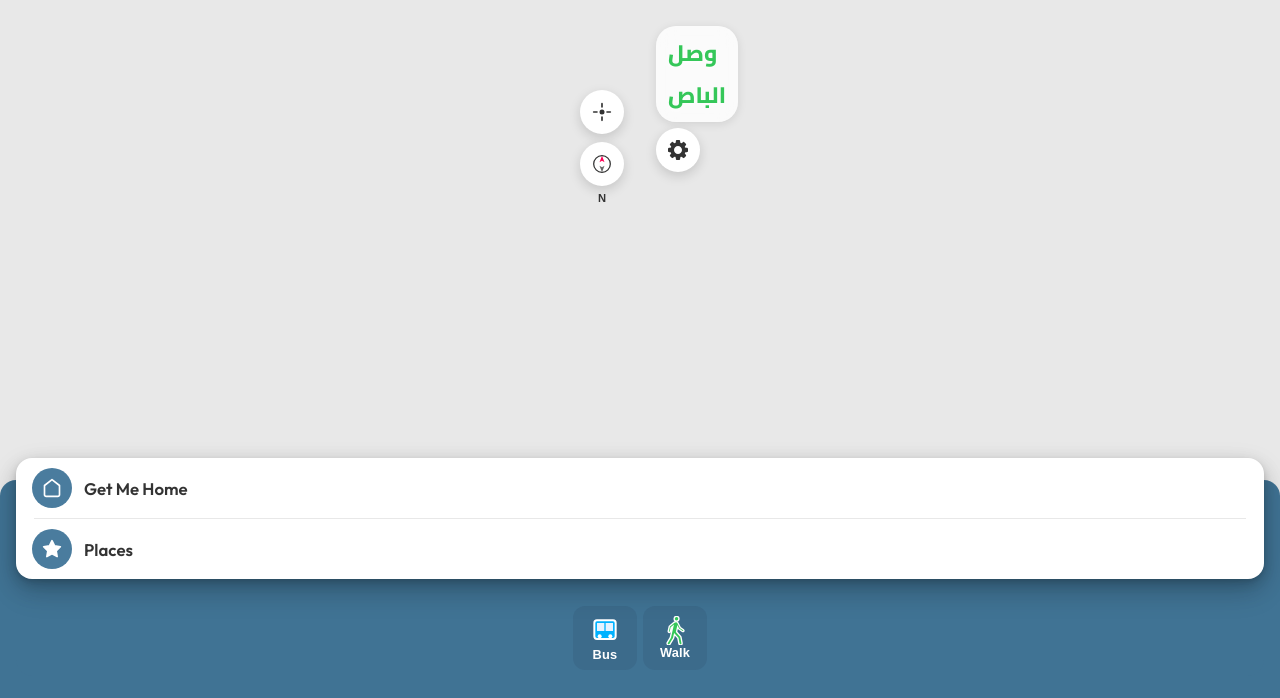
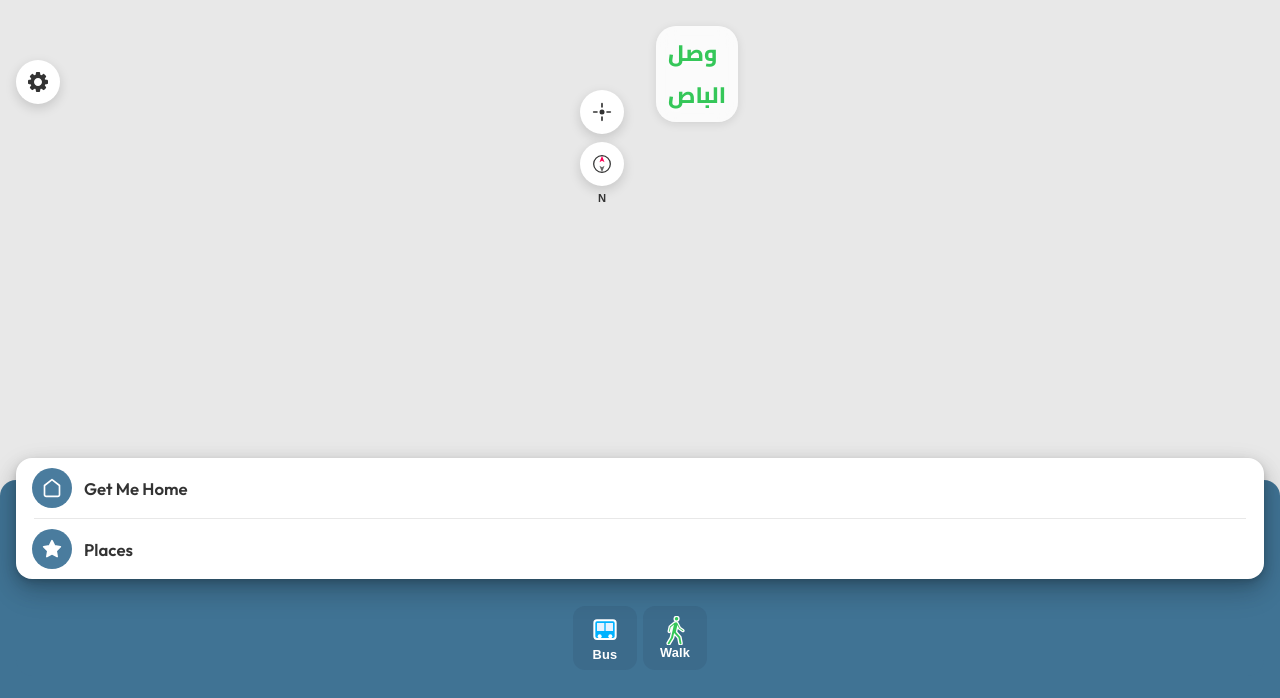
Before and after one commit to wsalelbus-create/wsal, a plain HTML site: page index.html in a window 1280 px wide. Drawn offline with Linux system fonts and the light colour scheme; no server answers.

Commit message:
Add files via upload

```diff
--- a/styles.css
+++ b/styles.css
@@ -144,7 +144,7 @@ html, body {
     margin-top: -5px; /* Nudge Arabic badge up by total 5px */
 }
 
-/* Settings badge (gear) placed below the Arabic title */
+/* Settings badge (gear) placed below the Arabic title - FIXED position to stay above panel */
 .settings-badge {
     appearance: none;
     border: none;
@@ -158,8 +158,10 @@ html, body {
     display: inline-flex;
     align-items: center;
     justify-content: center;
-    position: relative;
-    z-index: 10050; /* Stay above arrivals panel */
+    position: fixed; /* Fixed position like back button */
+    top: calc(60px + env(safe-area-inset-top)); /* Below Arabic title */
+    left: 16px;
+    z-index: 10050; /* Stay above arrivals panel (z-index: 1000) */
 }
 .settings-badge:active { transform: scale(0.98); }
 
```
